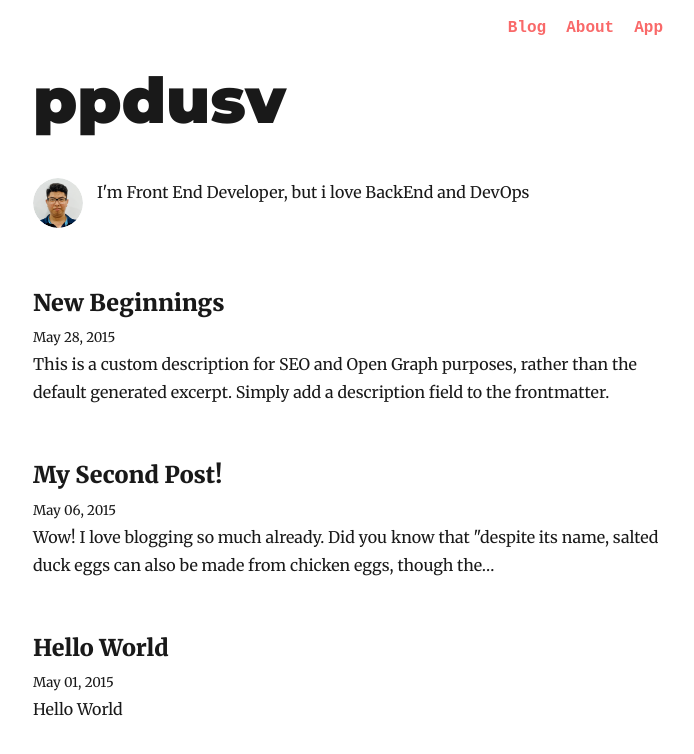
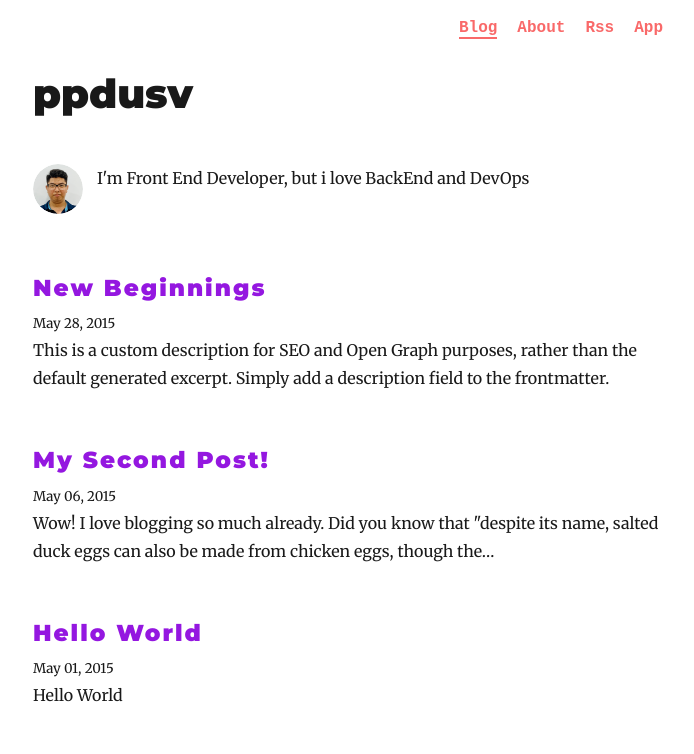
Before and after one commit to DaoHuyTuan/daohuytuan, a Gatsby site: page / in a window 1280 px wide. Shown: the whole page, without its empty margins (292-986 px from the left). Built offline with nearby package versions, Linux system fonts and the light colour scheme; Gatsby itself is replaced by a stand-in of ours; some packages are replaced by stand-ins of ours.

Commit message:
update menu

```diff
--- a/gatsby-config.js
+++ b/gatsby-config.js
@@ -2,8 +2,8 @@ module.exports = {
   siteMetadata: {
     title: `ppdusv`,
     author: `ppdusv`,
-    description: `A starter blog demonstrating what Gatsby can do.`,
-    siteUrl: `https://gatsby-starter-blog-demo.netlify.com/`,
+    description: `Hy tứng's Blog`,
+    siteUrl: `https://daohuytuan.com`,
     social: {
       twitter: `kylemathews`,
     },
@@ -12,7 +12,7 @@ module.exports = {
     {
       resolve: `gatsby-source-filesystem`,
       options: {
-        path: `${__dirname}/content/blog`,
+        path: `${__dirname}/content/blog/`,
         name: `blog`,
       },
     },
--- a/package.json
+++ b/package.json
@@ -30,10 +30,8 @@
     "react": "^16.11.0",
     "react-dom": "^16.11.0",
     "react-helmet": "^5.2.1",
-    "react-router-dom": "^5.1.2",
     "react-typography": "^0.16.19",
     "styled-components": "^4.4.1",
-    "styled-system": "^5.1.4",
     "typeface-merriweather": "0.0.72",
     "typeface-montserrat": "0.0.75",
     "typography": "^0.16.19",
--- /dev/null
+++ b/src/components/ListBlogs/index.js
@@ -0,0 +1,40 @@
+import React from "react"
+import { rhythm } from "../../utils/typography"
+import { Link } from "gatsby"
+const ListBlogs = React.memo(({ posts }) => {
+  return (
+    <>
+      {posts.map(({ node }) => {
+        const title = node.frontmatter.title || node.fields.slug
+        return (
+          <article key={node.fields.slug}>
+            <header>
+              <h3
+                style={{
+                  marginBottom: rhythm(1 / 4),
+                  color: "#9417e0",
+                  fontFamily: "Montserrat,sans-serif",
+                  letterSpacing: "2px",
+                }}
+              >
+                <Link style={{ boxShadow: `none` }} to={node.fields.slug}>
+                  {title}
+                </Link>
+              </h3>
+              <small>{node.frontmatter.date}</small>
+            </header>
+            <section>
+              <p
+                dangerouslySetInnerHTML={{
+                  __html: node.frontmatter.description || node.excerpt,
+                }}
+              />
+            </section>
+          </article>
+        )
+      })}
+    </>
+  )
+})
+
+export default ListBlogs
--- a/src/components/Menu/Menu.style.js
+++ b/src/components/Menu/Menu.style.js
@@ -1,11 +1,11 @@
-import styled, { css } from "styled-components";
-const red = "#f96969";
+import styled from "styled-components"
+const red = "#f96969"
 const MenuWrapper = styled.div`
   display: flex;
   flex-flow: row;
   margin-bottom: 24px;
   justify-content: flex-end;
-`;
+`
 const MenuItem = styled.div`
   margin-right: 20px;
   color: ${red};
@@ -15,6 +15,6 @@ const MenuItem = styled.div`
   &:last-child {
     margin-right: 0px;
   }
-`;
+`
 // box-shadow: 0 2px 0 0 ${red};
-export {MenuWrapper, MenuItem};
+export { MenuWrapper, MenuItem }
--- a/src/components/Menu/index.js
+++ b/src/components/Menu/index.js
@@ -1,14 +1,38 @@
-import React from "react";
-import { Link } from "gatsby";
-import { MenuWrapper,MenuItem } from "./Menu.style";
-const Menu = React.memo(({...props}) => {
-    return (
-        <MenuWrapper>
-            <MenuItem><Link to="/">Blog</Link></MenuItem>
-            <MenuItem><Link to="./about">About</Link></MenuItem>
-            <MenuItem><a href="https://app.daohuytuan.com" target="_blank">App</a></MenuItem>
-        </MenuWrapper>
-    )
+import React from "react"
+import { Link } from "gatsby"
+import { MenuWrapper, MenuItem } from "./Menu.style"
+const Menu = React.memo(({ ...props }) => {
+  const listStyleActive = {
+    boxShadow: "0 2px 0 0 #f96969",
+  }
+  return (
+    <MenuWrapper>
+      <MenuItem>
+        <Link to="/" activeStyle={listStyleActive}>
+          Blog
+        </Link>
+      </MenuItem>
+      <MenuItem>
+        <Link to="/about" activeStyle={listStyleActive}>
+          About
+        </Link>
+      </MenuItem>
+      <MenuItem>
+        <a href="./rss.xml" target="_blank">
+          Rss
+        </a>
+      </MenuItem>
+      <MenuItem>
+        <a
+          href="https://app.daohuytuan.com"
+          target="_blank"
+          rel="noopener noreferrer"
+        >
+          App
+        </a>
+      </MenuItem>
+    </MenuWrapper>
+  )
 })
 
-export default Menu;
+export default Menu
--- a/src/components/bio.js
+++ b/src/components/bio.js
@@ -33,7 +33,6 @@ const Bio = () => {
   `)
 
   const { author, social } = data.site.siteMetadata
-  console.log(social);
   return (
     <div
       style={{
@@ -54,9 +53,7 @@ const Bio = () => {
           borderRadius: `50%`,
         }}
       />
-      <p>
-         I'm Front End Developer, but i love BackEnd and DevOps
-      </p>
+      <p>I'm Front End Developer, but i love BackEnd and DevOps</p>
     </div>
   )
 }
--- a/src/components/layout.js
+++ b/src/components/layout.js
@@ -2,11 +2,10 @@ import React from "react"
 import { Link } from "gatsby"
 import Menu from "./Menu"
 import { rhythm, scale } from "../utils/typography"
-
+import GlobalStyle from "../theme/GlobalStyle"
 class Layout extends React.Component {
   render() {
     const { location, title, children } = this.props
-    console.log(title)
     const rootPath = `${__PATH_PREFIX__}/`
     let header
 
@@ -14,7 +13,7 @@ class Layout extends React.Component {
       header = (
         <h1
           style={{
-            ...scale(1.5),
+            ...scale(1),
             marginBottom: rhythm(1.5),
             marginTop: 0,
           }}
@@ -64,6 +63,8 @@ class Layout extends React.Component {
         <Menu />
         <header>{header}</header>
         <main>{children}</main>
+
+        <GlobalStyle />
       </div>
     )
   }
--- a/src/pages/index.js
+++ b/src/pages/index.js
@@ -1,51 +1,27 @@
 import React from "react"
-import { Link, graphql } from "gatsby"
+import { graphql } from "gatsby"
 
 import Bio from "../components/bio"
 import Layout from "../components/layout"
 import SEO from "../components/seo"
-import Menu from "../components/Menu"
-import { rhythm } from "../utils/typography"
-import GlobalStyle from "../theme/GlobalStyle";
+import ListBlogs from "../components/ListBlogs"
+
+import GlobalStyle from "../theme/GlobalStyle"
 class BlogIndex extends React.Component {
   render() {
     const { data } = this.props
     const siteTitle = data.site.siteMetadata.title
     const posts = data.allMarkdownRemark.edges
-
     return (
+      <>
         <Layout location={this.props.location} title={siteTitle}>
           <SEO title="Hy tứng's Blog" />
           <Bio />
+          <ListBlogs posts={posts} />
 
-        {posts.map(({ node }) => {
-          const title = node.frontmatter.title || node.fields.slug
-          return (
-            <article key={node.fields.slug}>
-              <header>
-                <h3
-                  style={{
-                    marginBottom: rhythm(1 / 4),
-                  }}
-                >
-                  <Link style={{ boxShadow: `none` }} to={node.fields.slug}>
-                    {title}
-                  </Link>
-                </h3>
-                <small>{node.frontmatter.date}</small>
-              </header>
-              <section>
-                <p
-                  dangerouslySetInnerHTML={{
-                    __html: node.frontmatter.description || node.excerpt,
-                  }}
-                />
-              </section>
-            </article>
-          )
-        })}
           <GlobalStyle />
         </Layout>
+      </>
     )
   }
 }
--- a/src/templates/blog-post.js
+++ b/src/templates/blog-post.js
@@ -3,7 +3,7 @@ import { Link, graphql } from "gatsby"
 import Layout from "../components/layout"
 import SEO from "../components/seo"
 import { rhythm, scale } from "../utils/typography"
-import GlobalStyle from "../theme/GlobalStyle";
+import GlobalStyle from "../theme/GlobalStyle"
 class BlogPostTemplate extends React.Component {
   render() {
     const post = this.props.data.markdownRemark
```
Also changed, not shown: src/components/base.js (deleted, +0 -50 lines), src/pages/about/index.js (+8 -6 lines), content/blog/blog/hello-world/index.md (renamed from content/blog/hello-world/index.md), content/blog/blog/my-second-post/index.md (renamed from content/blog/my-second-post/index.md), content/blog/blog/new-beginnings/index.md (renamed from content/blog/new-beginnings/index.md). Lines whose indentation alone changed are shown as unchanged.
